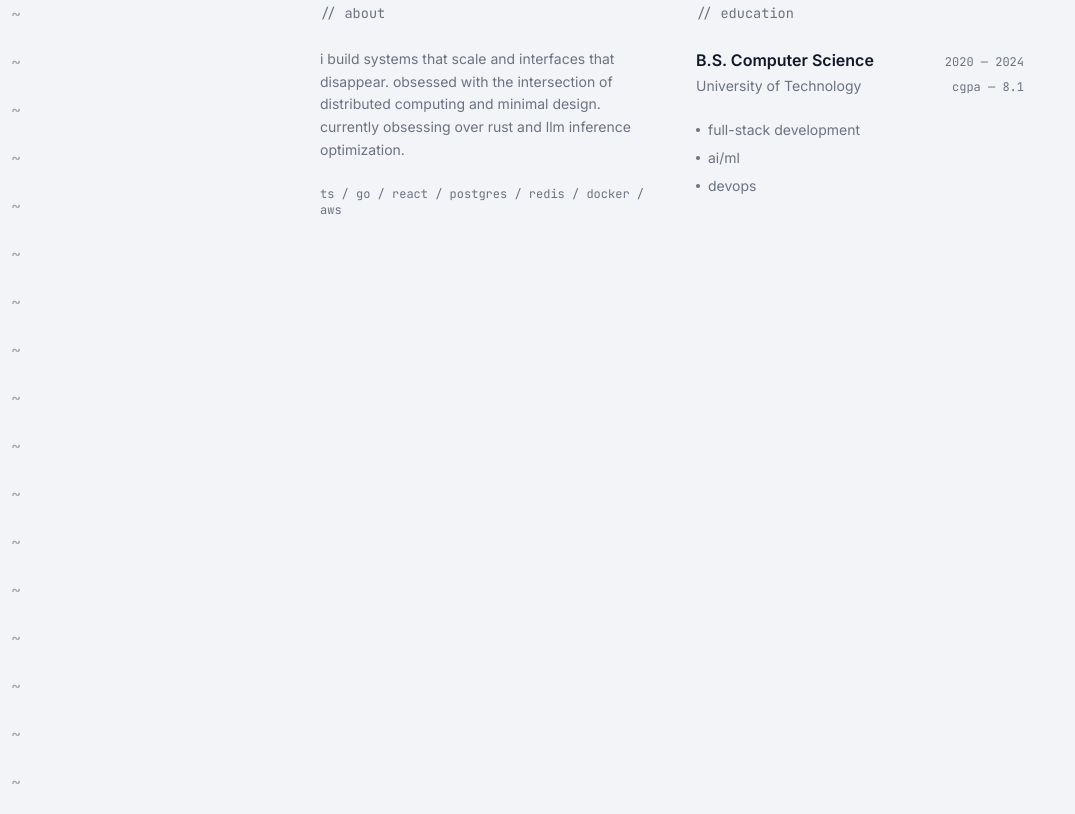
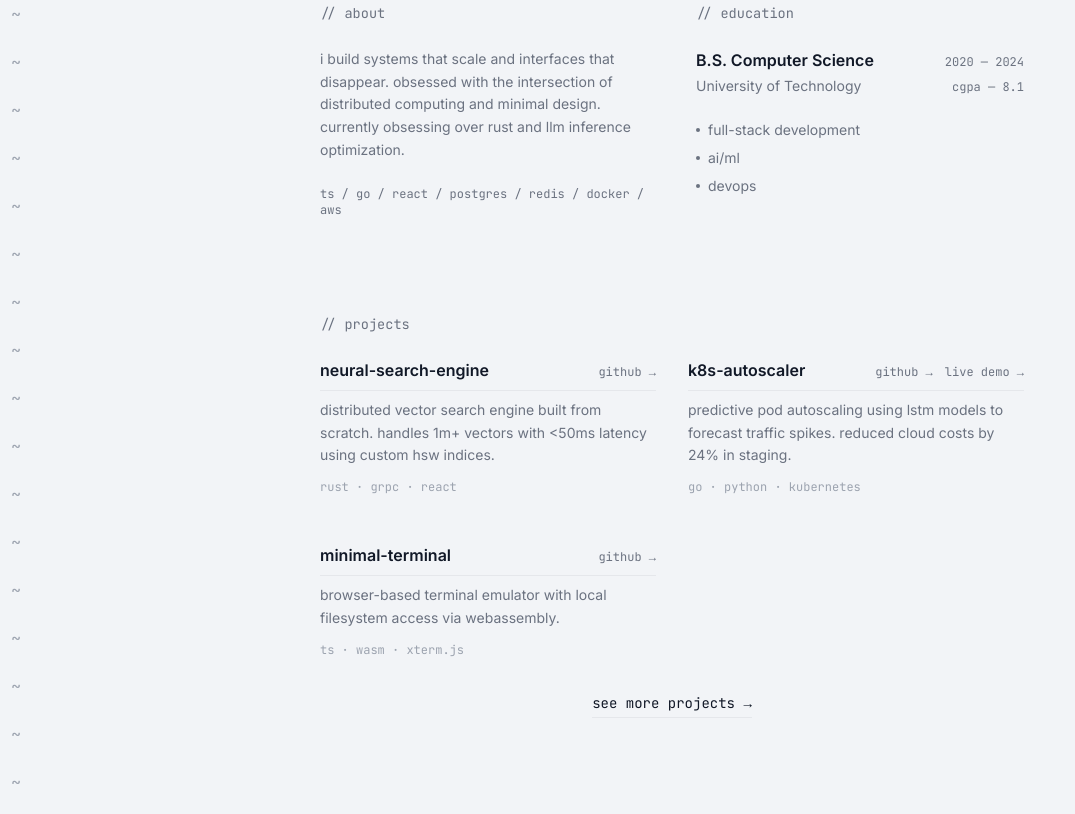
Before and after one commit to senutpal/untitled, an Astro site: page / in a window 1280 px wide. Shown: the part 1021-1835 px from the top of the page, without its empty margins (0-1075 px from the left). Before the commit the page ends 1335 px from the top, so only its background shows below. Built offline with nearby package versions, Linux system fonts and the light colour scheme; Astro itself is replaced by a stand-in of ours.

Commit message:
add ProjectCard and ProjectsSection

```diff
--- /dev/null
+++ b/src/components/ProjectCard.astro
@@ -0,0 +1,24 @@
+---
+interface Props {
+  name: string;
+  description: string;
+  tech: string[];
+  github: string;
+  demo?: string;
+}
+const { name, description, tech, github, demo } = Astro.props;
+---
+
+<div class="group cursor-pointer">
+  <div class="flex justify-between items-baseline mb-2 border-b pb-2 transition-colors" style="border-color: var(--border);">
+    <h3 class="font-bold lowercase" style="color: var(--text-primary);">{name}</h3>
+    <div class="flex gap-3">
+      <a href={github} class="font-mono text-xs transition-colors" style="color: var(--text-secondary);" onmouseover="this.style.color='var(--accent)'" onmouseout="this.style.color='var(--text-secondary)'" aria-label={`${name} on GitHub`}>github →</a>
+      {demo && (
+        <a href={demo} class="font-mono text-xs transition-colors" style="color: var(--text-secondary);" onmouseover="this.style.color='var(--accent)'" onmouseout="this.style.color='var(--text-secondary)'" aria-label={`${name} live demo`}>live demo →</a>
+      )}
+    </div>
+  </div>
+  <p class="text-sm mb-3 leading-relaxed" style="color: var(--text-secondary);">{description}</p>
+  <p class="font-mono text-xs" style="color: var(--gutter-color);">{tech.join(' · ')}</p>
+</div>
--- /dev/null
+++ b/src/components/ProjectsSection.astro
@@ -0,0 +1,29 @@
+---
+import { getCollection } from 'astro:content';
+import SectionHeader from './SectionHeader.astro';
+import ProjectCard from './ProjectCard.astro';
+
+const projects = (await getCollection('projects'))
+  .sort((a, b) => a.data.order - b.data.order);
+---
+
+<section class="fade-on-scroll">
+  <SectionHeader title="projects" />
+  <div class="grid md:grid-cols-2 gap-x-8 gap-y-12">
+    {projects.map((project) => (
+      <ProjectCard
+        name={project.data.name}
+        description={project.data.description}
+        tech={project.data.tech}
+        github={project.data.github}
+        demo={project.data.demo}
+      />
+    ))}
+  </div>
+
+  <div class="mt-8 text-center">
+    <a href="#" class="inline-flex items-center gap-2 font-mono text-sm transition-colors border-b pb-1 hover-link">
+      see more projects →
+    </a>
+  </div>
+</section>
--- a/src/pages/index.astro
+++ b/src/pages/index.astro
@@ -4,6 +4,7 @@ import GutterColumn from '../components/GutterColumn.astro';
 import HeroSection from '../components/HeroSection.astro';
 import ContributionHeatmap from '../components/ContributionHeatmap.astro';
 import AboutSection from '../components/AboutSection.astro';
+import ProjectsSection from '../components/ProjectsSection.astro';
 ---
 
 <BaseLayout title="utpal.dev">
@@ -12,5 +13,6 @@ import AboutSection from '../components/AboutSection.astro';
     <HeroSection />
     <ContributionHeatmap />
     <AboutSection />
+    <ProjectsSection />
   </main>
 </BaseLayout>
```
